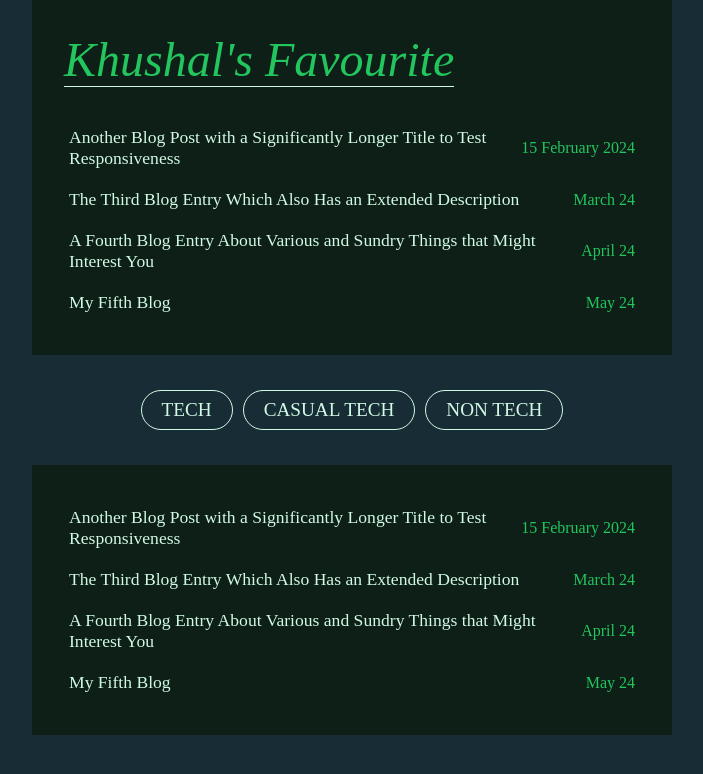
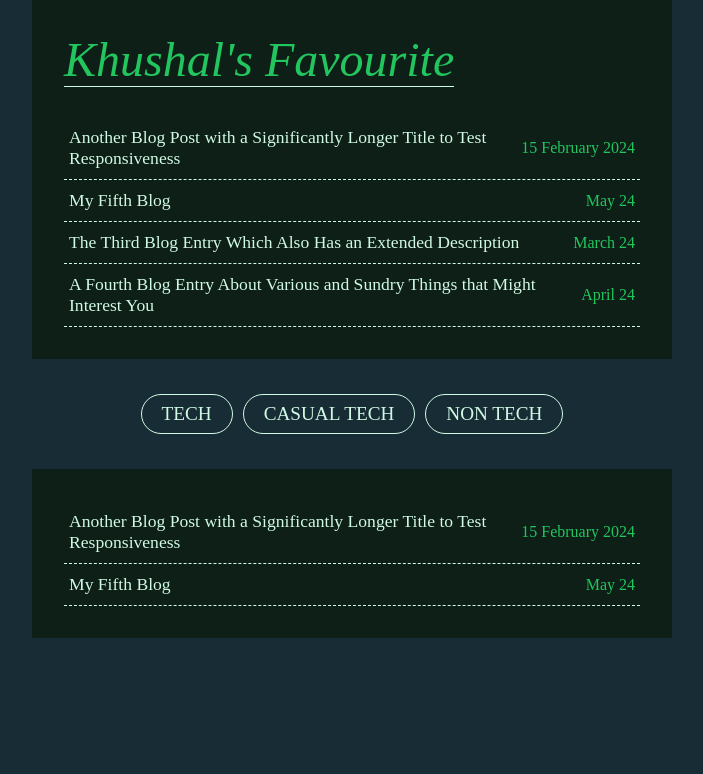
Before and after one commit to MagnusCarlsen26/PortFolio, a React (Create React App) app: page /blogs in a window 1280 px wide. Shown: the top 774 px of the page, without its empty margins (288-991 px from the left). Built offline with nearby package versions, Linux system fonts and the light colour scheme.

Commit message:
feat: Saving all blogs in client.

```diff
--- /dev/null
+++ b/src/constants/blogs.json
@@ -0,0 +1,48 @@
+{
+    "TECH": [
+        {
+            "id": "another-id",
+            "slug": "another-blog",
+            "title": "Another Blog Post with a Significantly Longer Title to Test Responsiveness",
+            "category": "TECH",
+            "date": "15 February 2024",
+            "year": 2024,
+            "favourite": true,
+            "description": "A deep dive into responsive design and how long titles can affect layout and user experience."
+        },
+        {
+            "id": "fifth-id",
+            "slug": "fifth-blog",
+            "title": "My Fifth Blog",
+            "category": "TECH",
+            "date": "May 24",
+            "year": 2024,
+            "favourite": true,
+            "description": "A personal reflection on recent tech trends and my journey in software development."
+        }
+    ],
+    "CASUAL TECH": [
+        {
+            "id": "third-id",
+            "slug": "third-blog-post",
+            "title": "The Third Blog Entry Which Also Has an Extended Description",
+            "category": "CASUAL TECH",
+            "date": "March 24",
+            "year": 2024,
+            "favourite": true,
+            "description": "Exploring technology in everyday life and how casual tech impacts our routines."
+        }
+    ],
+    "NON TECH": [
+        {
+            "id": "fourth-id",
+            "slug": "fourth-blog-post",
+            "title": "A Fourth Blog Entry About Various and Sundry Things that Might Interest You",
+            "category": "NON TECH",
+            "date": "April 24",
+            "year": 2024,
+            "favourite": true,
+            "description": "A collection of thoughts and stories unrelated to technology, for a change of pace."
+        }
+    ]
+}
--- a/src/page/blogs/blog.css
+++ b/src/page/blogs/blog.css
@@ -50,6 +50,7 @@
     justify-content: space-between;
     padding: 5px 5px;
     inline-size: 100%;
+    border-bottom: 1px dashed var(--blog-title-description-color);
 }
 
 #blog-favourite-item:hover {
--- a/src/page/blogs/blogHome/blogFavourite.tsx
+++ b/src/page/blogs/blogHome/blogFavourite.tsx
@@ -1,45 +1,21 @@
 import '../blog.css';
-import { BlogBanner } from './blogs.types';
+import { Blog } from './blogs.types';
+import Blogs from "../../../constants/blogs.json"
+
+const BLOGS: Record<string, Blog[]> = Blogs
 
 export default function BlogFavourite() {
-
-    const favouriteBlogItems: BlogBanner[] = [
-        {
-            id: "another-id",
-            slug: "another-blog",
-            title: "Another Blog Post with a Significantly Longer Title to Test Responsiveness",
-            date: "15 February 2024",
-            year: 2024,
-        },
-        {
-            id: "third-id",
-            slug: "third-blog-post",
-            title: "The Third Blog Entry Which Also Has an Extended Description",
-            date: "March 24",
-            year: 2024,
-        },
-        {
-            id: "fourth-id",
-            slug: "fourth-blog-post",
-            title: "A Fourth Blog Entry About Various and Sundry Things that Might Interest You",
-            date: "April 24",
-            year: 2024,
-        },
-        {
-            id: "fifth-id",
-            slug: "fifth-blog",
-            title: "My Fifth Blog",
-            date: "May 24",
-            year: 2024,
-        }
-    ]
 
     return (
         <section id="blog-favourite">
 
             <span className='title'>Khushal's Favourite</span>
             <div className='items'>
-                {favouriteBlogItems.map( blog => <BlogItem blog={blog}/> )}
+                {Object.values(BLOGS)
+                    .flat()
+                    .filter( blog => blog.favourite )
+                    .map( blog => <BlogItem blog={blog} />)
+                }
             </div>
 
 
@@ -49,7 +25,7 @@ export default function BlogFavourite() {
 
 export function BlogItem({
     blog
-}: { blog: BlogBanner }) {
+}: { blog: Blog }) {
 
     return (
 
--- a/src/page/blogs/blogHome/blogHome.tsx
+++ b/src/page/blogs/blogHome/blogHome.tsx
@@ -1,46 +1,23 @@
+import { useState } from 'react';
 import '../blog.css';
 import BlogFavourite from './blogFavourite';
 import { BlogItem } from './blogFavourite';
-import { BlogBanner } from './blogs.types';
+import { Blog } from './blogs.types';
+import Blogs from "../../../constants/blogs.json"
+
+// NOTE: Hoisted to top so it isnt re declared
+const CATEGORIES = [
+    "TECH",
+    "CASUAL TECH",
+    "NON TECH"
+]
+
+const BLOGS: Record<string, Blog[]> = Blogs
 
 export default function BlogHome() {
 
-    const CATEGORIES = [
-        "TECH",
-        "CASUAL TECH",
-        "NON TECH"
-    ]
 
-    const BLOGS: BlogBanner[] = [
-        {
-            id: "another-id",
-            slug: "another-blog",
-            title: "Another Blog Post with a Significantly Longer Title to Test Responsiveness",
-            date: "15 February 2024",
-            year: 2024,
-        },
-        {
-            id: "third-id",
-            slug: "third-blog-post",
-            title: "The Third Blog Entry Which Also Has an Extended Description",
-            date: "March 24",
-            year: 2024,
-        },
-        {
-            id: "fourth-id",
-            slug: "fourth-blog-post",
-            title: "A Fourth Blog Entry About Various and Sundry Things that Might Interest You",
-            date: "April 24",
-            year: 2024,
-        },
-        {
-            id: "fifth-id",
-            slug: "fifth-blog",
-            title: "My Fifth Blog",
-            date: "May 24",
-            year: 2024,
-        }
-    ]
+    const [selectedCategory, setSelectedCategory] = useState<(typeof CATEGORIES)[number]>("TECH");
 
     return (
 
@@ -53,11 +30,16 @@ export default function BlogHome() {
                 <BlogFavourite />
 
                 <div id="category-tab">
-                    {CATEGORIES.map( category => <CategoryTab category={category}/> )}
+                    {CATEGORIES.map( category =>
+                        <CategoryTab
+                            category={category}
+                            onMouseDown={(category) => setSelectedCategory(category)}
+                        />
+                    )}
                 </div>
 
                 <div id='blog-list'>
-                    {BLOGS.map( blog => <BlogItem blog={blog} /> )}
+                    {BLOGS[selectedCategory].map( blog => <BlogItem blog={blog} /> )}
                 </div>
 
             </main>
@@ -70,11 +52,18 @@ export default function BlogHome() {
 }
 
 function CategoryTab({
-    category
-} : { category: string}) {
+    category,
+    onMouseDown
+} : {
+    category: string,
+    onMouseDown: (category: (typeof CATEGORIES)[number]) => void
+}) {
 
     return (
-        <div className='category-container'>
+        <div
+            className='category-container'
+            onMouseDown={() => onMouseDown(category)}
+        >
             {category}
         </div>
     )
--- a/src/page/blogs/blogHome/blogs.types.ts
+++ b/src/page/blogs/blogHome/blogs.types.ts
@@ -1,9 +1,11 @@
-export type BlogBanner = {
+export type Blog = {
 
     id: string;
     slug: string;
     title: string,
+    category: string
     date: string;
     year: number;
-
+    description?: string;
+    favourite: boolean;
 };
```
